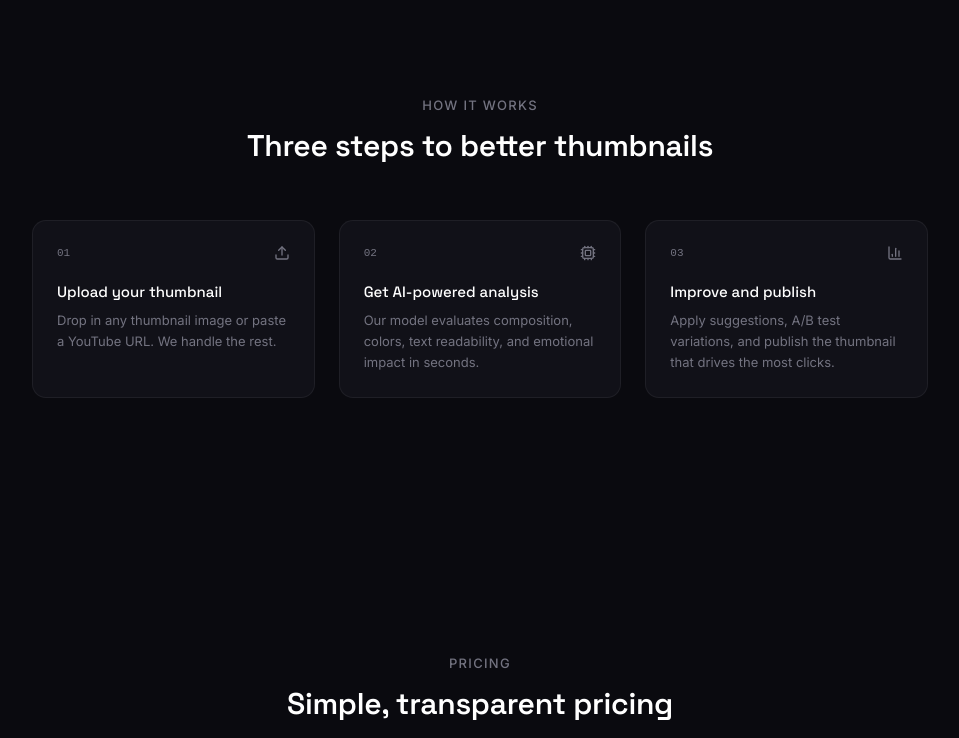
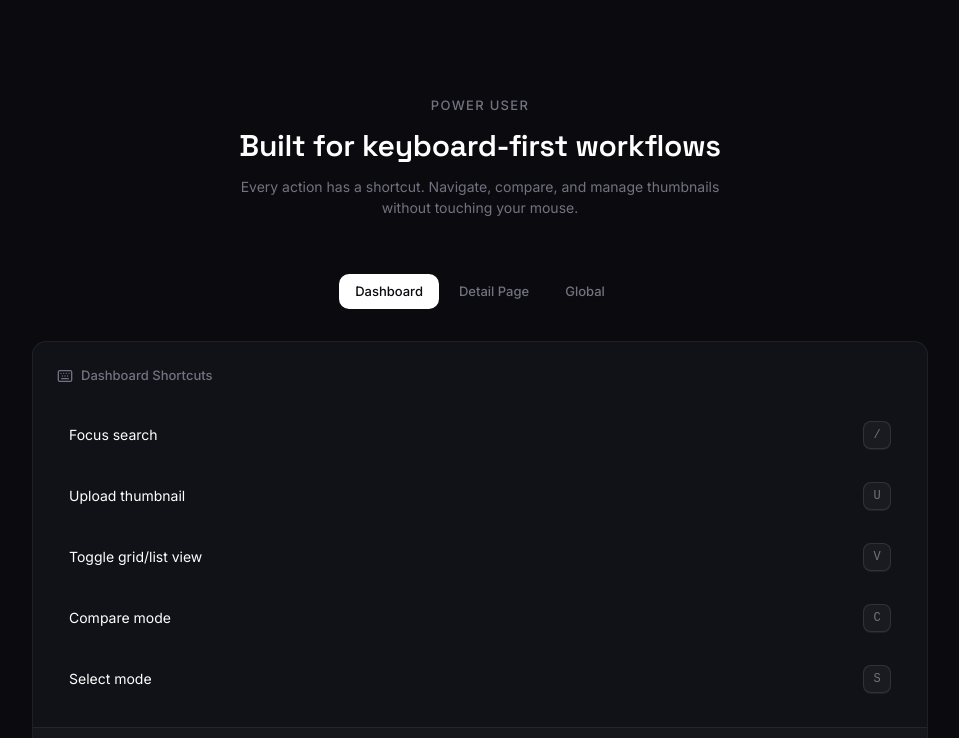
Before and after one commit to poojagosika/high-performing-thumbnail, a React (Vite) app in the folder client/: page / in a window 1280 px wide. Shown: the part 2040-2778 px from the top of the page, without its empty margins (160-1119 px from the left). Built offline with nearby package versions, Linux system fonts and the light colour scheme; no server answers.

Commit message:
Added keyboard shortcuts showcase section to landing page

```diff
--- /dev/null
+++ b/client/src/components/KeyboardShowcase.jsx
@@ -0,0 +1,134 @@
+import { useState } from "react";
+import { motion } from "framer-motion";
+import { Keyboard } from "lucide-react";
+
+const shortcutGroups = [
+  {
+    label: "Dashboard",
+    shortcuts: [
+      { keys: ["/"], description: "Focus search" },
+      { keys: ["U"], description: "Upload thumbnail" },
+      { keys: ["V"], description: "Toggle grid/list view" },
+      { keys: ["C"], description: "Compare mode" },
+      { keys: ["S"], description: "Select mode" },
+    ],
+  },
+  {
+    label: "Detail Page",
+    shortcuts: [
+      { keys: ["Z"], description: "Toggle zoom" },
+      { keys: ["D"], description: "Download thumbnail" },
+      { keys: ["\u2190", "\u2192"], description: "Previous / next" },
+      { keys: ["\u232B"], description: "Back to dashboard" },
+    ],
+  },
+  {
+    label: "Global",
+    shortcuts: [
+      { keys: ["?"], description: "Show all shortcuts" },
+      { keys: ["Esc"], description: "Close modal / exit mode" },
+      { keys: ["Ctrl", "Enter"], description: "Save notes" },
+    ],
+  },
+];
+
+function KeyboardShowcase() {
+  const [activeGroup, setActiveGroup] = useState(0);
+
+  return (
+    <section className="relative py-24 sm:py-32 px-6">
+      <div className="max-w-4xl mx-auto">
+        <motion.div
+          initial={{ opacity: 0, y: 15 }}
+          whileInView={{ opacity: 1, y: 0 }}
+          viewport={{ once: true, margin: "-80px" }}
+          transition={{ duration: 0.4 }}
+          className="text-center mb-14"
+        >
+          <p className="text-[13px] text-[#737380] font-medium uppercase tracking-widest mb-3">
+            Power User
+          </p>
+          <h2 className="font-heading text-2xl sm:text-3xl font-semibold text-white tracking-[-0.01em]">
+            Built for keyboard-first workflows
+          </h2>
+          <p className="text-[14px] text-[#737380] mt-3 max-w-lg mx-auto">
+            Every action has a shortcut. Navigate, compare, and manage
+            thumbnails without touching your mouse.
+          </p>
+        </motion.div>
+
+        <motion.div
+          initial={{ opacity: 0, y: 15 }}
+          whileInView={{ opacity: 1, y: 0 }}
+          viewport={{ once: true, margin: "-80px" }}
+          transition={{ duration: 0.4, delay: 0.1 }}
+        >
+          {/* Tab bar */}
+          <div className="flex items-center justify-center gap-1 mb-8">
+            {shortcutGroups.map((group, i) => (
+              <button
+                key={group.label}
+                onClick={() => setActiveGroup(i)}
+                className={`px-4 py-2 rounded-lg text-[13px] font-medium transition-all ${
+                  activeGroup === i
+                    ? "bg-white text-[#0a0a0f]"
+                    : "text-[#737380] hover:text-white hover:bg-white/4"
+                }`}
+              >
+                {group.label}
+              </button>
+            ))}
+          </div>
+
+          {/* Shortcuts display */}
+          <div className="rounded-xl border border-white/6 bg-[#111118] overflow-hidden">
+            <div className="p-6">
+              <div className="flex items-center gap-2 mb-6">
+                <Keyboard className="w-4 h-4 text-[#737380]" />
+                <span className="text-[13px] text-[#737380] font-medium">
+                  {shortcutGroups[activeGroup].label} Shortcuts
+                </span>
+              </div>
+              <div className="space-y-3">
+                {shortcutGroups[activeGroup].shortcuts.map((shortcut, i) => (
+                  <motion.div
+                    key={shortcut.description}
+                    initial={{ opacity: 0, x: -10 }}
+                    animate={{ opacity: 1, x: 0 }}
+                    transition={{ duration: 0.25, delay: i * 0.04 }}
+                    className="flex items-center justify-between py-2.5 px-3 rounded-lg hover:bg-white/2 transition-colors"
+                  >
+                    <span className="text-[14px] text-white">
+                      {shortcut.description}
+                    </span>
+                    <div className="flex items-center gap-1.5">
+                      {shortcut.keys.map((key, j) => (
+                        <span key={j}>
+                          {j > 0 && (
+                            <span className="text-[11px] text-[#4a4a54] mr-1.5">
+                              +
+                            </span>
+                          )}
+                          <kbd className="inline-flex items-center justify-center min-w-[28px] h-7 px-2 rounded-md border border-white/10 bg-white/4 text-[12px] text-[#737380] font-mono font-medium shadow-[0_1px_0_0_rgba(255,255,255,0.06)]">
+                            {key}
+                          </kbd>
+                        </span>
+                      ))}
+                    </div>
+                  </motion.div>
+                ))}
+              </div>
+            </div>
+            <div className="border-t border-white/6 px-6 py-3 bg-white/2">
+              <p className="text-[12px] text-[#4a4a54] text-center">
+                Press <kbd className="inline-flex items-center justify-center min-w-[20px] h-5 px-1.5 rounded border border-white/10 bg-white/4 text-[11px] text-[#737380] font-mono mx-1">?</kbd> anywhere in the app to see all available shortcuts
+              </p>
+            </div>
+          </div>
+        </motion.div>
+      </div>
+    </section>
+  );
+}
+
+export default KeyboardShowcase;
--- a/client/src/pages/Landing.jsx
+++ b/client/src/pages/Landing.jsx
@@ -1,6 +1,7 @@
 import Navbar from "../components/Navbar";
 import Hero from "../components/Hero";
 import Features from "../components/Features";
+import KeyboardShowcase from "../components/KeyboardShowcase";
 import HowItWorks from "../components/HowItWorks";
 import Pricing from "../components/Pricing";
 import Testimonials from "../components/Testimonials";
@@ -12,6 +13,7 @@ function Landing() {
       <Navbar />
       <Hero />
       <Features />
+      <KeyboardShowcase />
       <HowItWorks />
       <Pricing />
       <Testimonials />
```
